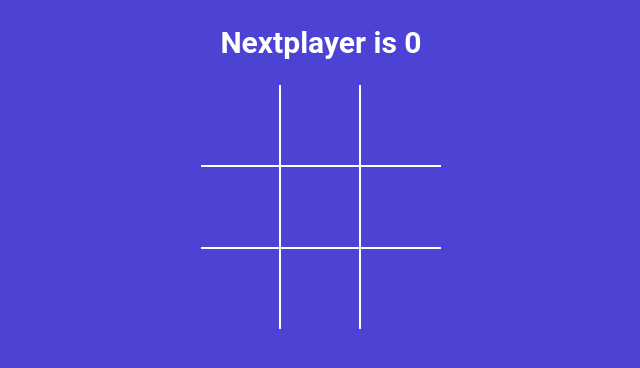
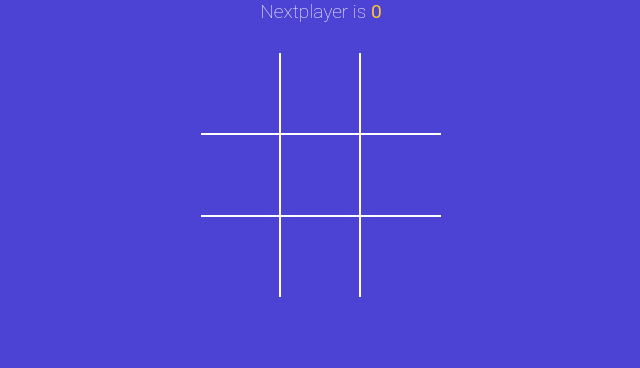
Before and after one commit to Annkz/tic-tac-toe-game, a React (Vite) app: page / in a window 1280 px wide. Shown: the top 368 px of the page, without its empty margins (319-959 px from the left). Built offline with nearby package versions, Linux system fonts and the light colour scheme.

Commit message:
display draw message. Apply styles for statusMessage component

```diff
--- a/src/App.jsx
+++ b/src/App.jsx
@@ -1,17 +1,13 @@
 import './style.scss'
 import {useState} from 'react'
 import Board from './components/Board'
+import StatusMessage from './components/statusMessage';
 import { calculateWinner } from './winner';
 
 function App() {
   const [squares, setSquares] = useState(Array(9).fill(null))
   const [isXNext, setIsXNext] = useState(false);
   const winner = calculateWinner(squares);
-
-
-  const nextPlayer = isXNext? 'X' : '0';
-
-  const statusMessage = winner? `Winner is ${winner}` : `Nextplayer is ${nextPlayer}`
 
 
   const handleSquareClick = clickedPosition => {
@@ -33,8 +29,8 @@
   };
 
   return (
-    <div className='app'>
-      <h2>{statusMessage}</h2>
+    <div className="app">
+      <StatusMessage winner={winner} isXNext={isXNext} squares={squares} />
       <Board squares={squares} handleSquareClick = {handleSquareClick}/>
     </div>
   )
--- /dev/null
+++ b/src/components/statusMessage.jsx
@@ -0,0 +1,45 @@
+const StatusMessage = ({winner, isXNext, squares})=>{
+
+    const noMovesLeft = squares.every((squareValue)=> squareValue!==null)
+    const nextPlayer = isXNext? 'X' : '0';
+
+
+    const renderStatusMessage = () =>{
+        if(winner){
+            return (
+            <>
+                Winner is {" "}
+                <span className={winner === "X" ? 'text-green' : 'text-orange'}>
+                {winner}
+                </span>
+            </>
+            );
+        }
+
+        if(!winner && noMovesLeft){
+            return (
+            <>
+            <span className="text-orange">0</span> and
+            {' '} <span className="text-green">X</span> tied
+            </>
+            );
+        }
+
+        if(!winner && !noMovesLeft){
+            return (
+            <>
+                Nextplayer is{" "}
+                <span className={isXNext ? 'text-green' : 'text-orange'}>
+                {nextPlayer}
+                </span>
+            </>
+            )
+        }
+
+        return null
+    }
+
+    return <div className = "status-message">{renderStatusMessage()}</div>
+}
+
+export default StatusMessage
```
